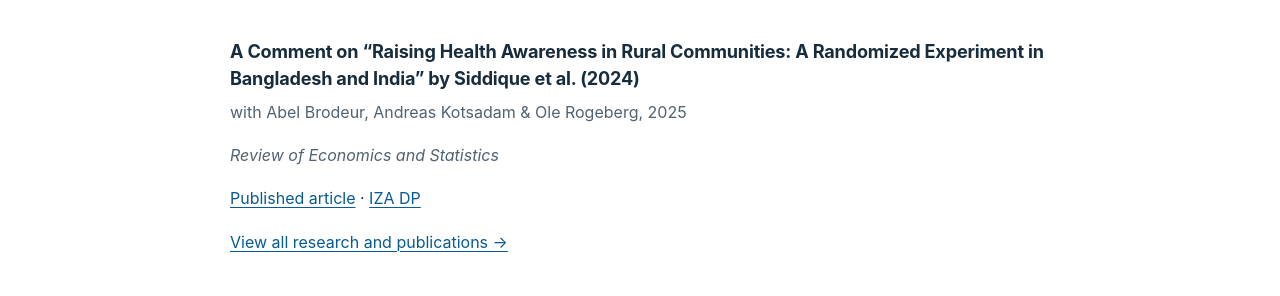
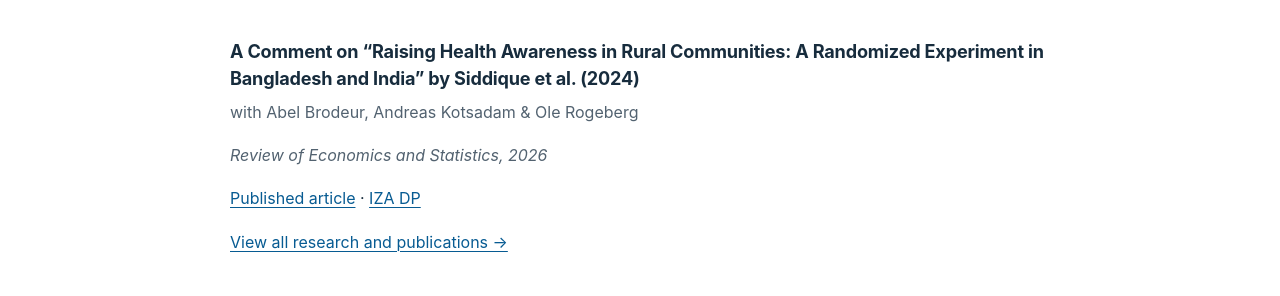
Before and after one commit to anderskjelsrud/anderskjelsrud.github.io, a Jekyll site: the page built from index.md, in a window 1280 px wide. Shown: the part 947-1243 px from the top of the page. Built offline with Jekyll 4.4.1, drawn with Linux system fonts in a browser that asks for light colours.

Commit message:
Correct REStat publication year to 2026

```diff
--- a/index.md
+++ b/index.md
@@ -37,9 +37,9 @@ with Kalle Moene & Lore Vandewalle
 
 ### A Comment on “Raising Health Awareness in Rural Communities: A Randomized Experiment in Bangladesh and India” by Siddique et al. (2024)
 
-with Abel Brodeur, Andreas Kotsadam & Ole Rogeberg, 2025
+with Abel Brodeur, Andreas Kotsadam & Ole Rogeberg
 
-*Review of Economics and Statistics*
+*Review of Economics and Statistics, 2026*
 
 [Published article](https://direct.mit.edu/rest/article/108/5/1466/138996/A-Comment-on-Raising-Health-Awareness-in-Rural) · [IZA DP](https://www.iza.org/publications/dp/17783/a-comment-on-raising-health-awareness-in-rural-communities-a-randomized-experiment-in-bangladesh-and-india-by-siddique-et-al-2024)
 
```
Also changed, not shown: research.md (+2 -2 lines).
